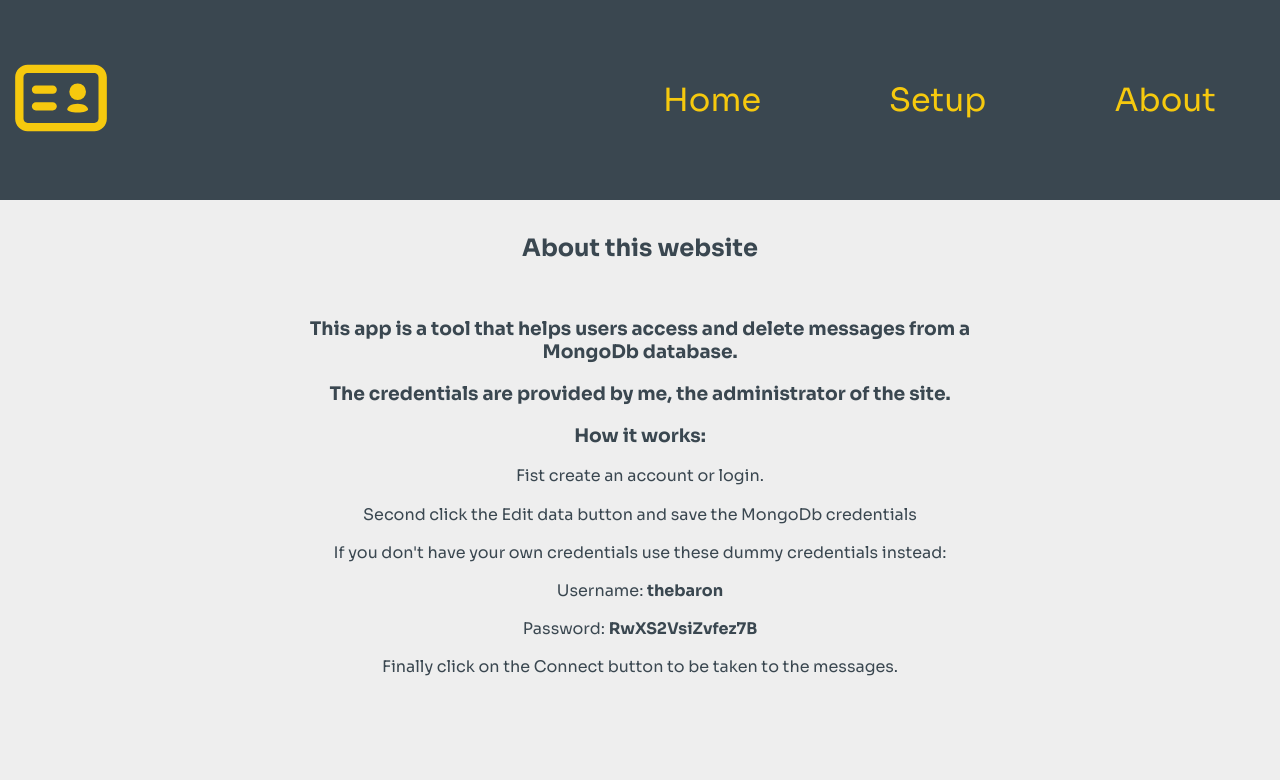
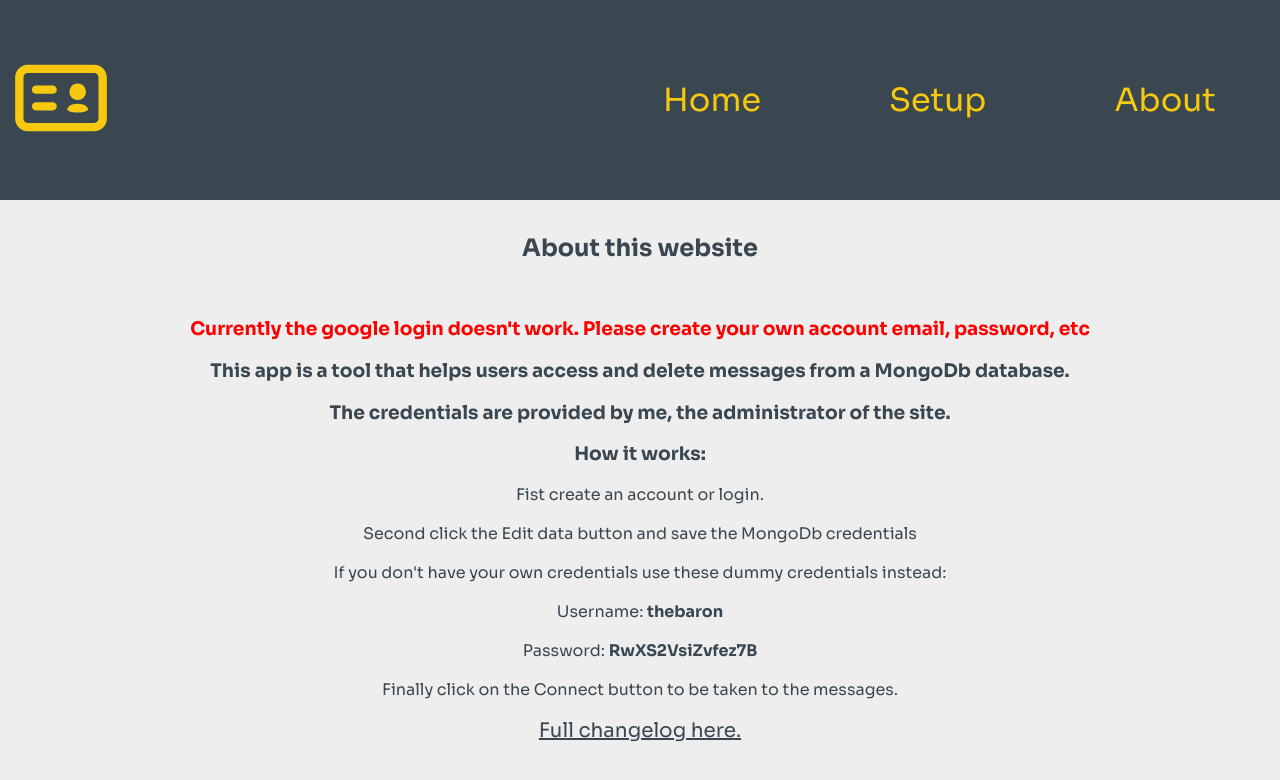
Before and after one commit to tBaronDar/wax-tablet-dashboard, a Next.js app: page /about in a window 1280 px wide. Shown: the top 780 px of the page. Built offline with nearby package versions, Linux system fonts and the light colour scheme.

Commit message:
add porfolio link

```diff
--- a/components/about/about-content.module.css
+++ b/components/about/about-content.module.css
@@ -17,3 +17,12 @@
 .list li {
 	margin: 2%;
 }
+
+.red {
+	color: red;
+}
+
+.link {
+	text-decoration: underline;
+	font-size: var(--size-5);
+}
--- a/components/about/about-content.tsx
+++ b/components/about/about-content.tsx
@@ -5,6 +5,10 @@ function AboutContent() {
 		<div className={classes.master}>
 			<h2>About this website</h2>
 			<ul className={classes.list}>
+				<h3 className={classes.red}>
+					Currently the google login doesn't work. Please create your own
+					account email, password, etc
+				</h3>
 				<li>
 					<h3>
 						This app is a tool that helps users access and delete messages from
@@ -36,6 +40,14 @@ function AboutContent() {
 				<li>
 					Finally click on the Connect button to be taken to the messages.
 				</li>
+				<li>
+					<a
+						className={classes.link}
+						target="_blank"
+						href="https://themis-darelis-blogfolio.vercel.app/posts/wax-tablet-release">
+						Full changelog here.
+					</a>
+				</li>
 			</ul>
 		</div>
 	);
```
Lines whose indentation alone changed are shown as unchanged.
